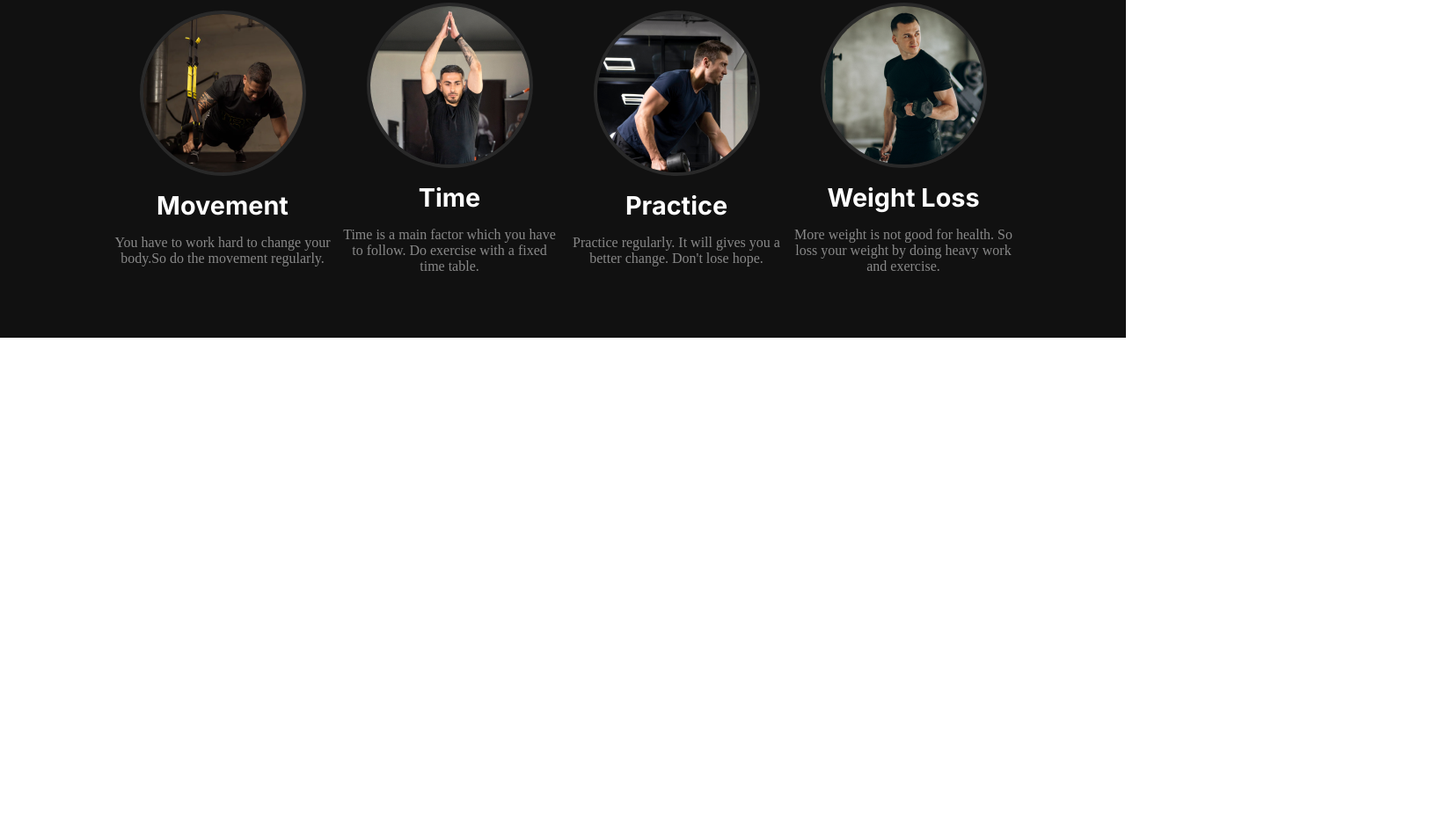
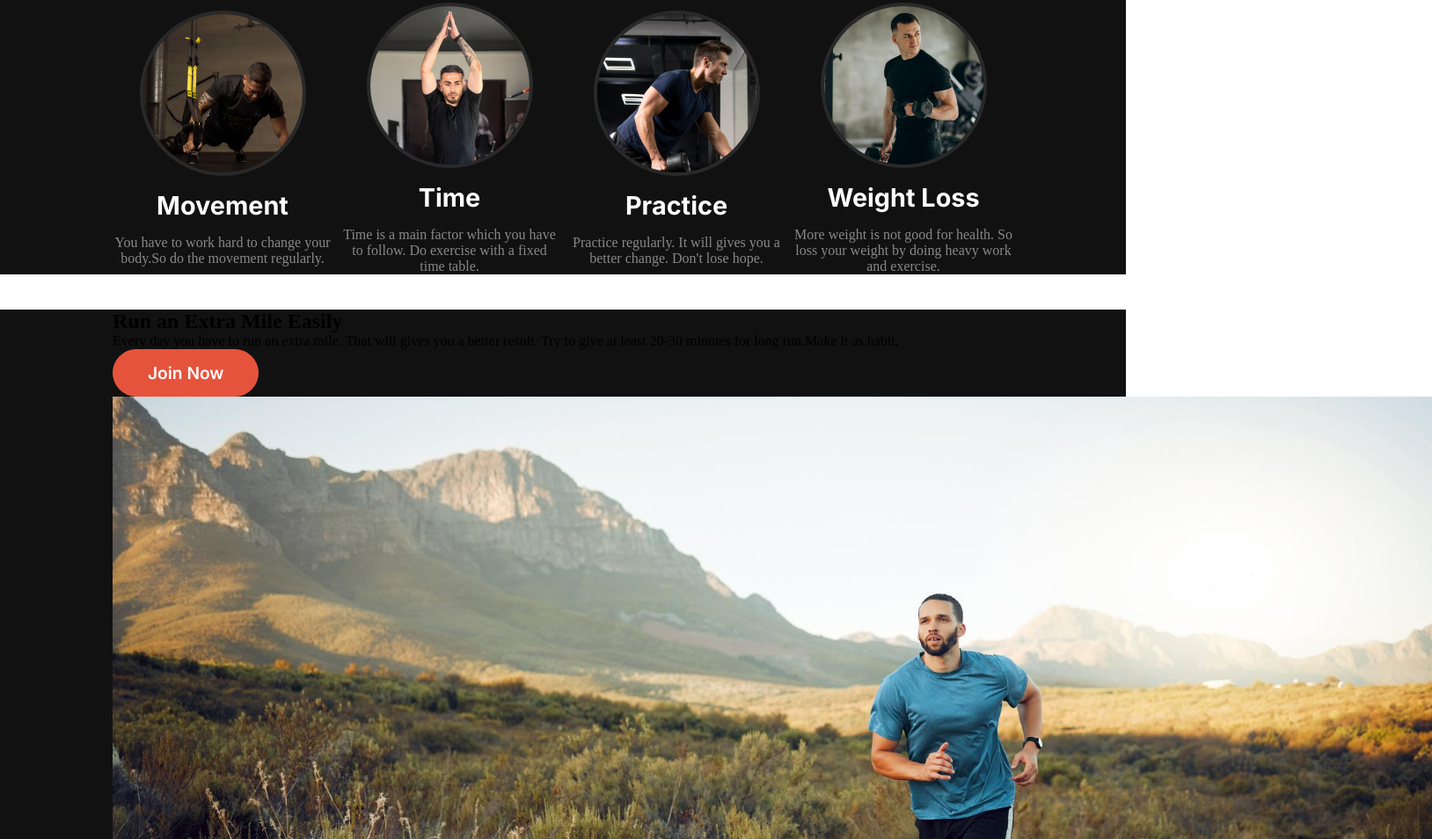
Before and after one commit to ad-monir2001/phero-assignment-2, a plain HTML site: page index.html in a window 1280 px wide. Shown: the part 854-1808 px from the top of the page at 88% size, 1628 px wide, since content can reach past the window. Before the commit the page ends 1238 px from the top, so only its background shows below. Drawn offline with Linux system fonts and the light colour scheme.

Commit message:
some work on run extra mile section

```diff
--- a/index.html
+++ b/index.html
@@ -54,6 +54,7 @@
         <!-- Change habit section start -->
 
         <section class="change__habits">
+            <div class="container">
                 <h1>Change Your Habits</h1>
                 <p class="heading__desc">Habit is a kind of king. It makes a man unbeatable. If you can make a <br> thing as your habit.</p>
                 <div class="habit__container">
@@ -78,9 +79,25 @@
                         <p>More weight is not good for health. So loss your weight by doing heavy work and exercise.</p>
                     </div>
                 </div>
+            </div>
         </section>
 
         <!-- Change habit section end -->
+
+        <!-- Run extra mile section start -->
+
+        <section class="run__extra">
+            <div class="run__container">
+                <div class="run__texts">
+                    <h1>Run an Extra Mile Easily</h1>
+                    <p>Every day you have to run an extra mile. That will gives you a better result. Try to give at least 20-30 minutes for long run.Make it as habit.</p>
+                    <button class="orange__btn">Join Now</button>
+                </div>
+                <img src="images/run.jpg" alt="">
+            </div>
+        </section>
+
+        <!-- Run extra mile section end -->
     </main>
     <footer></footer>
 </body>
--- a/style.css
+++ b/style.css
@@ -288,7 +288,10 @@ ul li a {
 
 .change__habits {
   background-color: #111;
-  padding: 2rem 10%;
+}
+
+.container {
+  margin: 2rem 10%;
 }
 
 .change__habits h1 {
@@ -358,3 +361,13 @@ ul li a {
 
   }
 }
+
+/* ! style rule for run an extra mile section and media queries */
+
+.run__extra {
+  background: #111;
+}
+
+.run__container {
+  margin: 2.5rem 10%;
+}
```
Lines whose indentation alone changed are shown as unchanged.
